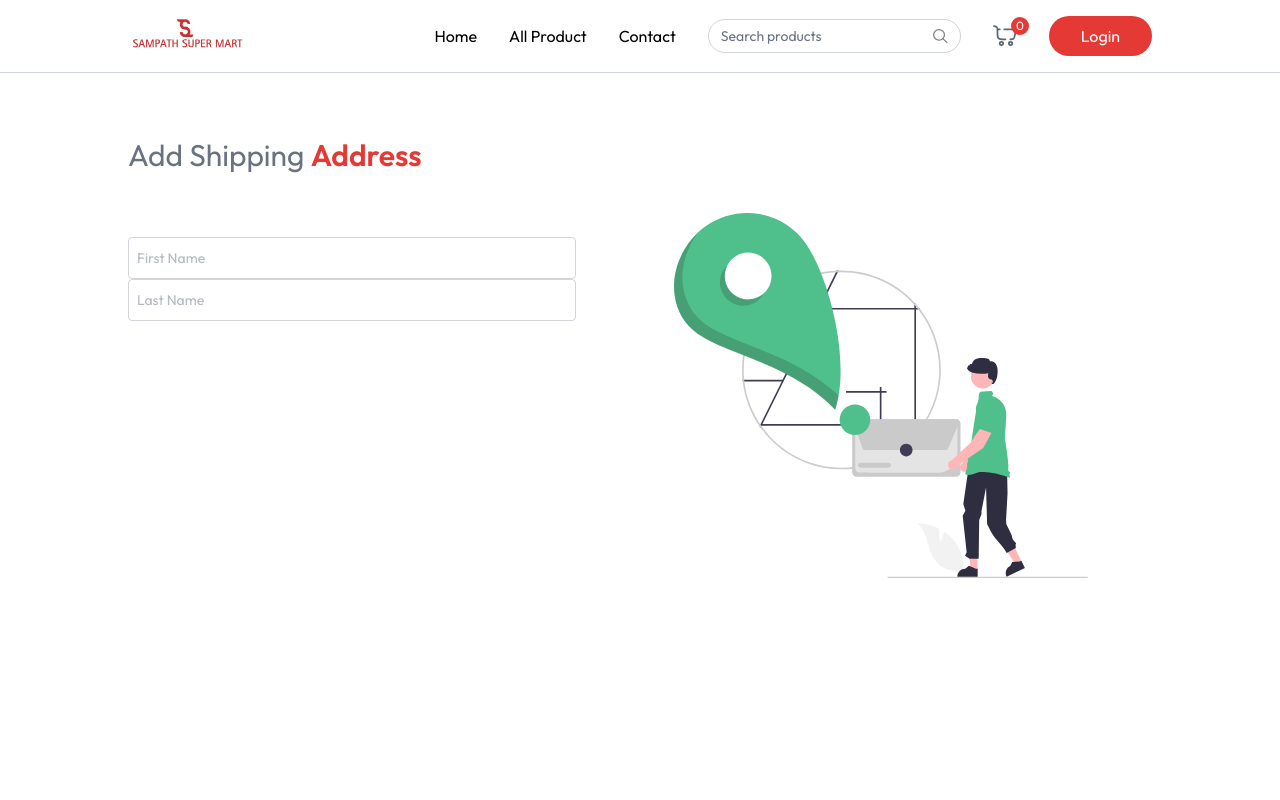
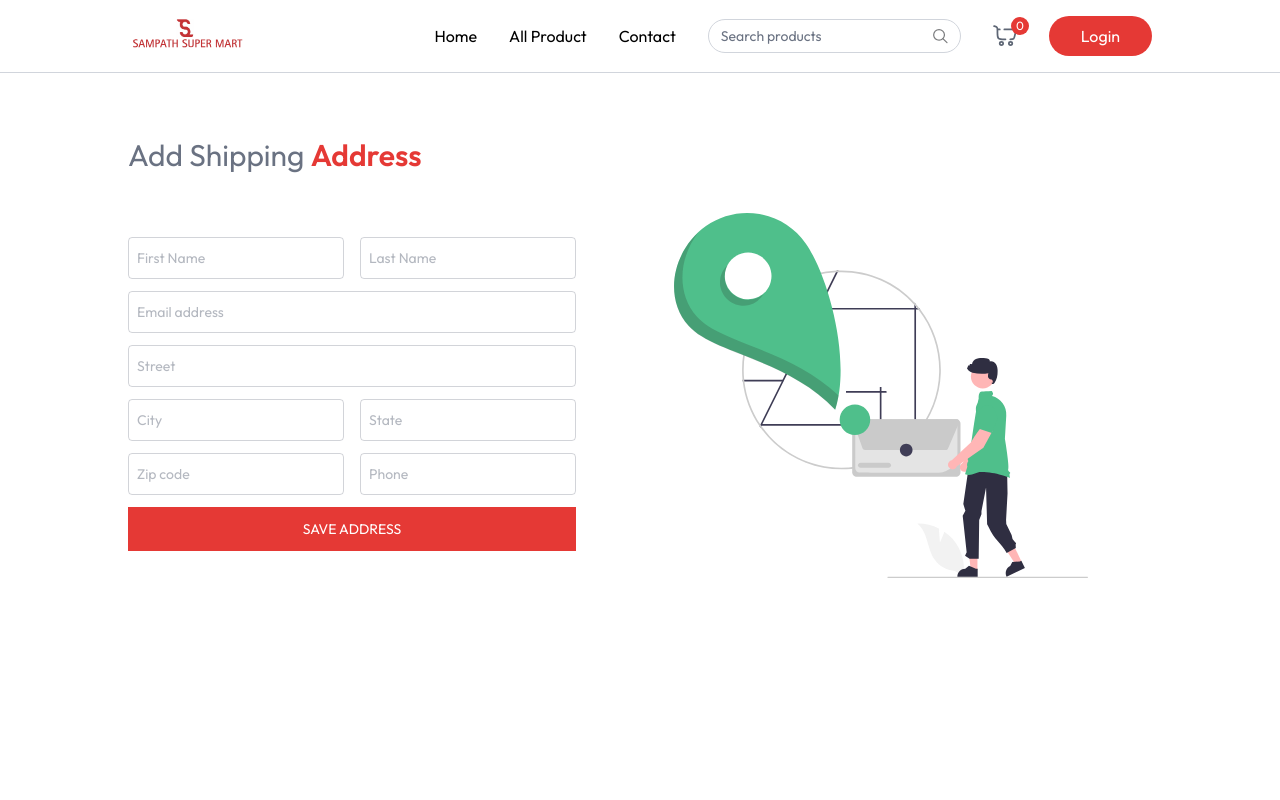
Before and after one commit to sanjuka2001/sampath-supermart, a React (Vite) app in the folder client/: page /add-address in a window 1280 px wide. Shown: the top 800 px of the page. Built offline with nearby package versions, Linux system fonts and the light colour scheme.

Commit message:
complete-add-address-page

```diff
--- a/client/src/pages/AddAddress.jsx
+++ b/client/src/pages/AddAddress.jsx
@@ -37,7 +37,7 @@ const handleChange = (e) => {
 
   setAddress((prevAddress)=>({
 
-    ...AddAddress,
+    ...prevAddress,
     [name]:value,
 
   }))
@@ -56,13 +56,42 @@ const handleChange = (e) => {
         <div className='flex-1 max-w-md'>
           <form onSubmit={onSubmitHandler} className='space-y-3 mt-6 text-sm'>
 
-            <div>
+            <div className='grid grid-cols-2 gap-4'>
                <InputField handleChange={handleChange} address={address}
                 name='firstName' type="text" placeholder="First Name"/>
                 <InputField handleChange={handleChange} address={address}
                 name='lastName' type="text" placeholder="Last Name"/>
 
             </div>
+
+                <InputField handleChange={handleChange} address={address}
+                name='email' type="email" placeholder="Email address"/>
+                <InputField handleChange={handleChange} address={address}
+                name='street' type="text" placeholder="Street"/>
+
+
+             <div className='grid grid-cols-2 gap-4'>
+               <InputField handleChange={handleChange} address={address}
+                name='city' type="text" placeholder="City"/>
+                <InputField handleChange={handleChange} address={address}
+                name='state' type="text" placeholder="State"/>
+             </div>
+
+             <div className='grid grid-cols-2 gap-4'>
+               <InputField handleChange={handleChange} address={address}
+                name='zipcode' type="number" placeholder="Zip code"/>
+
+               <InputField handleChange={handleChange} address={address}
+                name='phone' type="text" placeholder="Phone"/>
+
+             </div>
+
+
+
+            <button className='w-full mt-g bg-primary text-white py-3 hover:bg-primary-dull transition cursor-pointer uppercase'>
+              Save Address
+            </button>
+
           </form>
         </div>
         <img className='md:mr-16 mb-16 md:mt-0' src={assets.add_address_iamge} alt="Add Address" />
```
